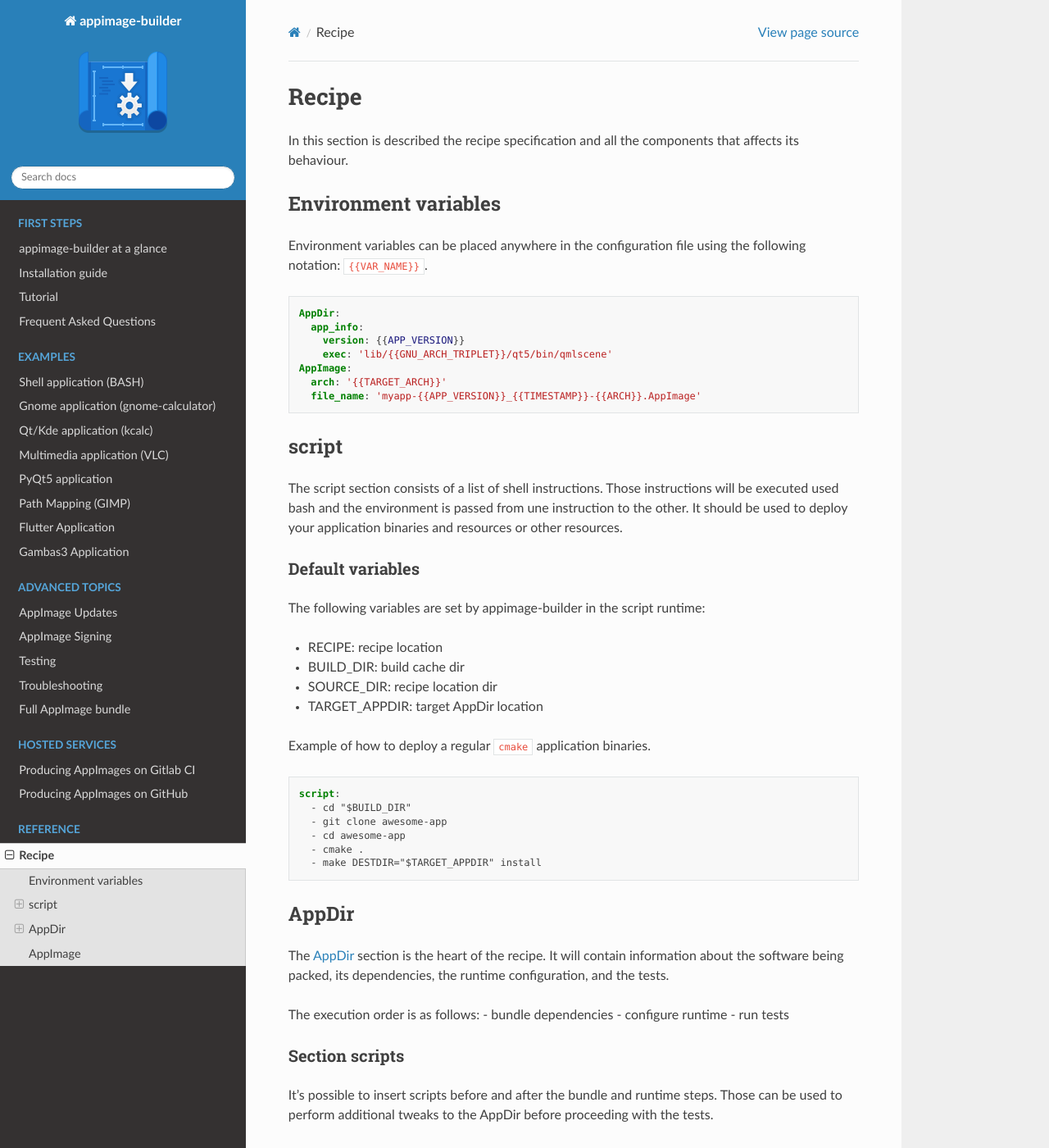
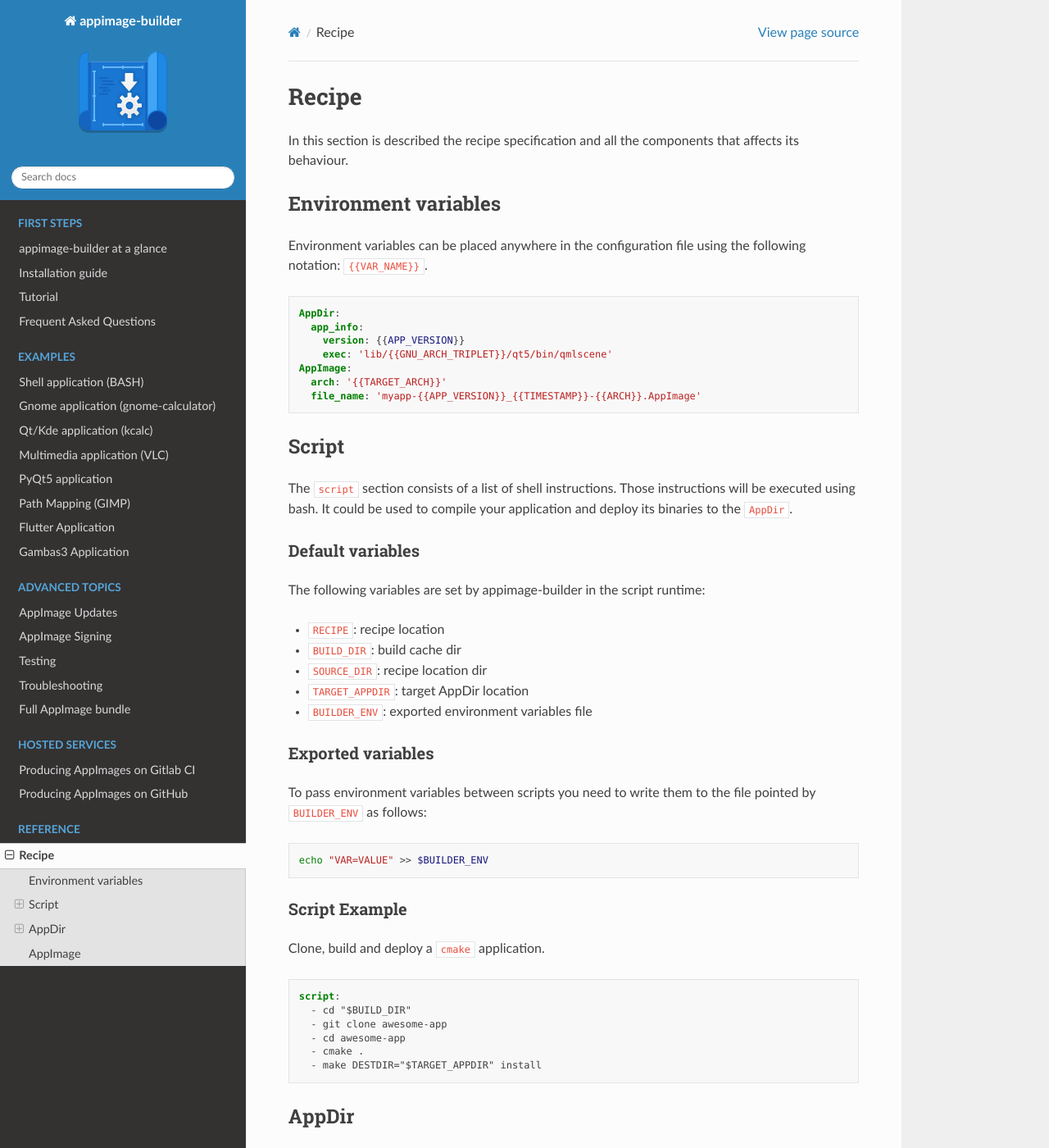
Before and after one commit to AppImageCrafters/appimage-builder-docs, a Sphinx documentation site: the page built from source/reference/recipe.rst, in a window 1280 px wide and 1400 px high. Shown: the whole window at 82% size. Built offline with Sphinx 7.4.7 and the Read the Docs theme 2.0.0, drawn with Linux system fonts in a browser that asks for light colours.

Commit message:
Document BUILDER_ENV scripts variable

```diff
--- a/source/reference/recipe.rst
+++ b/source/reference/recipe.rst
@@ -25,12 +25,11 @@ Environment variables can be placed anywhere in the configuration file using the
 .. _recipe_script:
 
 ======
-script
+Script
 ======
 
-The script section consists of a list of shell instructions. Those instructions will be executed used bash and the
-environment is passed from une instruction to the other. It should be used to deploy your application binaries and
-resources or other resources.
+The ``script`` section consists of a list of shell instructions. Those instructions will be executed using bash.
+It could be used to compile your application and deploy its binaries to the ``AppDir``.
 
 -----------------
 Default variables
@@ -38,13 +37,27 @@ Default variables
 
 The following variables are set by appimage-builder in the script runtime:
 
-- RECIPE: recipe location
-- BUILD_DIR: build cache dir
-- SOURCE_DIR: recipe location dir
-- TARGET_APPDIR: target AppDir location
+- ``RECIPE``: recipe location
+- ``BUILD_DIR``: build cache dir
+- ``SOURCE_DIR``: recipe location dir
+- ``TARGET_APPDIR``: target AppDir location
+- ``BUILDER_ENV``: exported environment variables file
 
+------------------
+Exported variables
+------------------
 
-Example of how to deploy a regular ``cmake`` application binaries.
+To pass environment variables between scripts you need to write them to the file pointed by ``BUILDER_ENV`` as follows:
+
+.. code-block:: shell
+
+    echo "VAR=VALUE" >> $BUILDER_ENV
+
+--------------
+Script Example
+--------------
+
+Clone, build and deploy a ``cmake`` application.
 
 .. code-block:: yaml
 
```
